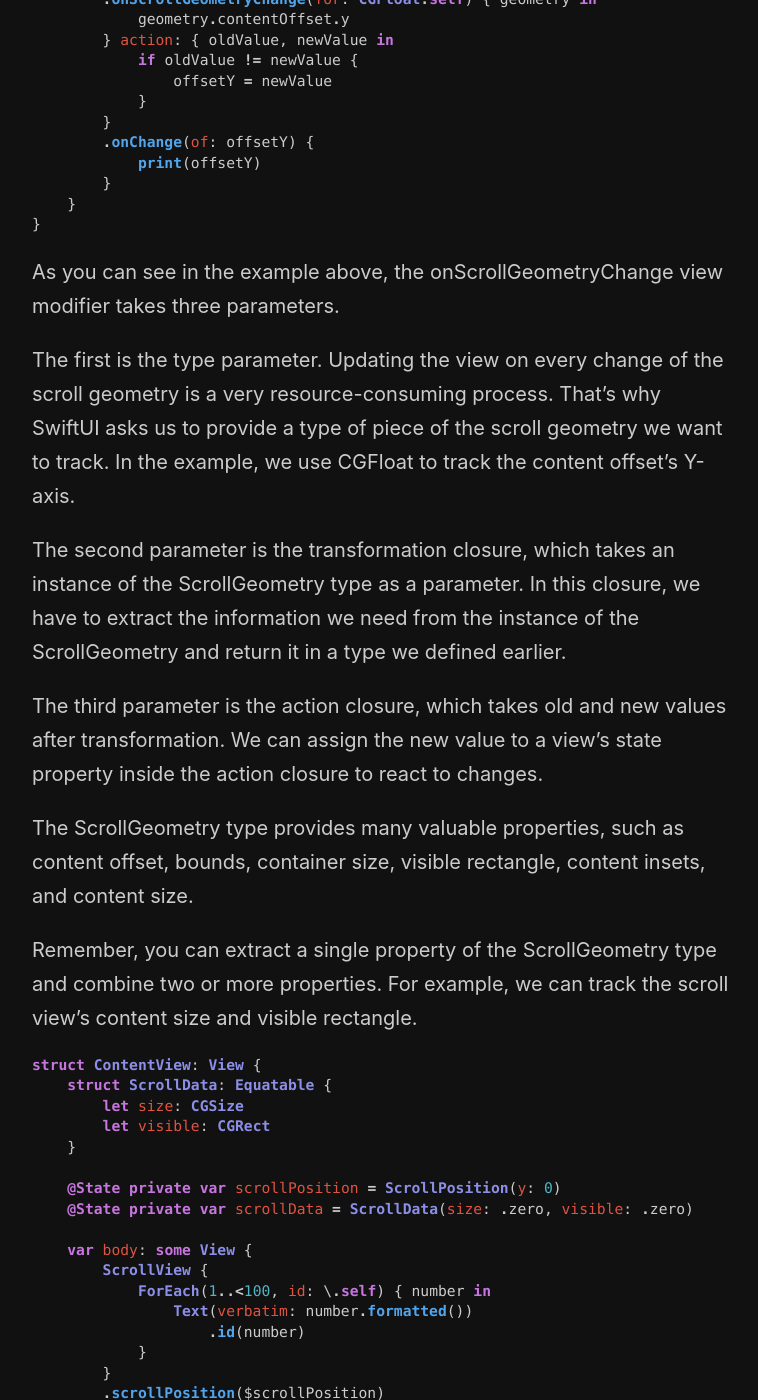
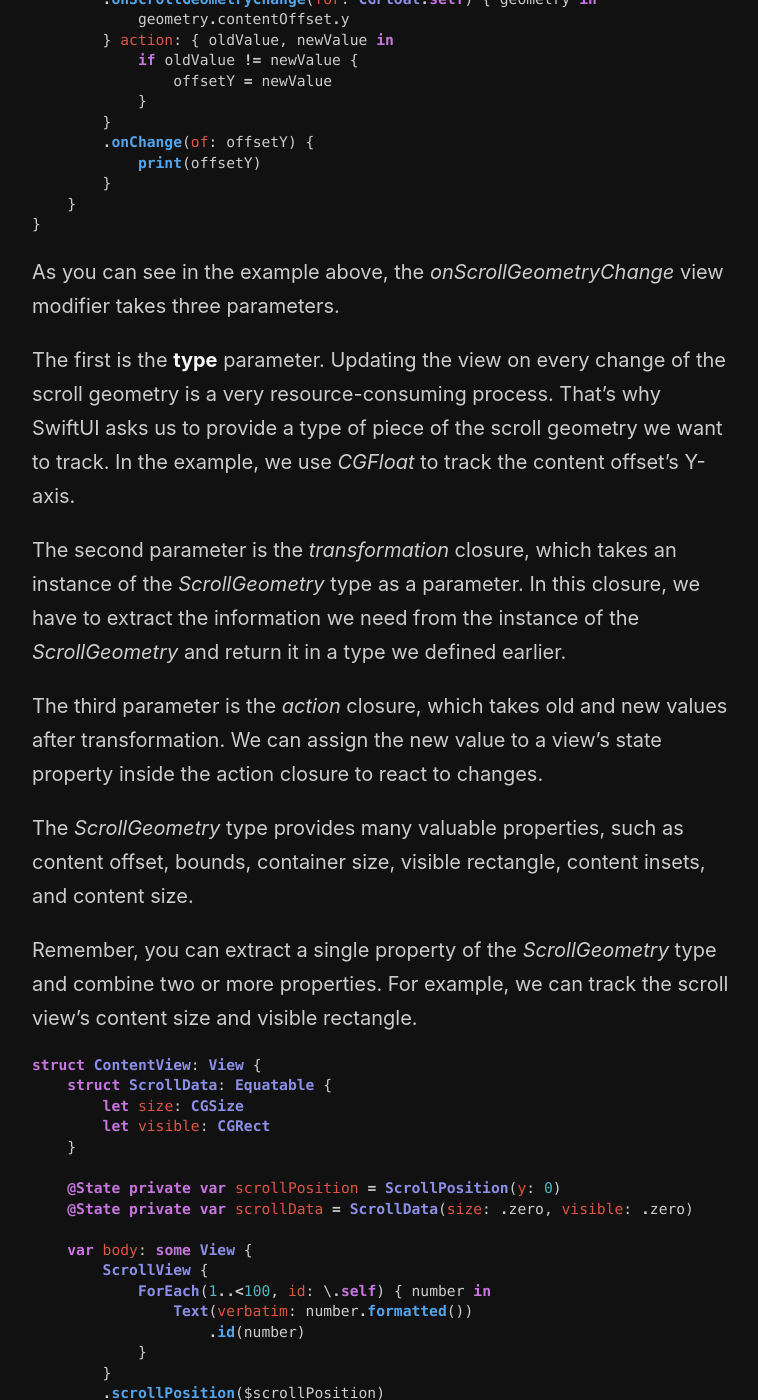
Before and after one commit to mecid/mecid.github.io, a Jekyll site: the page built from _posts/2024-06-25-mastering-scrollview-in-swiftui-scroll-geometry.md, in a window 1280 px wide and 1400 px high, scrolled down 1760 px. Shown: the whole window, without its empty margins (258-1016 px from the left). Built offline with Jekyll 4.4.1, drawn with Linux system fonts in a browser that asks for light colours; some of the changed text lies outside the part shown.

Commit message:
scroll geometry post formatted

````diff
--- a/_posts/2024-06-25-mastering-scrollview-in-swiftui-scroll-geometry.md
+++ b/_posts/2024-06-25-mastering-scrollview-in-swiftui-scroll-geometry.md
@@ -5,11 +5,11 @@ category: Mastering SwiftUI views
 image: /public/scroll-transition.png
 ---
 
-The ScrollPosition type is all you need to programmatically read or change the scroll position. Still, it doesn't provide enough information when a user interacts with a scroll view using gestures. SwiftUI solves this problem by introducing the new ScrollGeometry type. This week, we will learn how to use the new onScrollGeometryChange view modifier to monitor scroll geometry.
+The *ScrollPosition* type is all you need to programmatically read or change the scroll position. Still, it doesn't provide enough information when a user interacts with a scroll view using gestures. SwiftUI solves this problem by introducing the new *ScrollGeometry* type. This week, we will learn how to use the new *onScrollGeometryChange* view modifier to monitor scroll geometry.
 
 {% include friends.html %}
 
-Let me refresh your memory with the example showing the pros and cons of the ScrollPosition type.
+Let me refresh your memory with the example showing the pros and cons of the *ScrollPosition* type.
 
 ```swift
 struct ContentView: View {
@@ -34,7 +34,7 @@ struct ContentView: View {
 
 We bind our scroll view to the state property. When we press the button, the scroll view moves its content offset to a particular point. Whenever the user interacts with the scroll view, our state property changes its value to be positioned by the user. In this case, we can't read the particular content offset.
 
-Fortunately, the SwiftUI framework introduces the ScrollGeometry type with the onScrollGeometryChange view modifier, allowing us to read content offset accurately. Let's take a look at how we can use it.
+Fortunately, the SwiftUI framework introduces the *ScrollGeometry* type with the *onScrollGeometryChange* view modifier, allowing us to read content offset accurately. Let's take a look at how we can use it.
 
 ```swift
 struct ContentView: View {
@@ -63,17 +63,17 @@ struct ContentView: View {
 }
 ```
 
-As you can see in the example above, the onScrollGeometryChange view modifier takes three parameters.
+As you can see in the example above, the *onScrollGeometryChange* view modifier takes three parameters.
 
-The first is the type parameter. Updating the view on every change of the scroll geometry is a very resource-consuming process. That's why SwiftUI asks us to provide a type of piece of the scroll geometry we want to track. In the example, we use CGFloat to track the content offset's Y-axis.
+The first is the **type** parameter. Updating the view on every change of the scroll geometry is a very resource-consuming process. That's why SwiftUI asks us to provide a type of piece of the scroll geometry we want to track. In the example, we use *CGFloat* to track the content offset's Y-axis.
 
-The second parameter is the transformation closure, which takes an instance of the ScrollGeometry type as a parameter. In this closure, we have to extract the information we need from the instance of the ScrollGeometry and return it in a type we defined earlier.
+The second parameter is the *transformation* closure, which takes an instance of the *ScrollGeometry* type as a parameter. In this closure, we have to extract the information we need from the instance of the *ScrollGeometry* and return it in a type we defined earlier.
 
-The third parameter is the action closure, which takes old and new values after transformation. We can assign the new value to a view's state property inside the action closure to react to changes.
+The third parameter is the *action* closure, which takes old and new values after transformation. We can assign the new value to a view's state property inside the action closure to react to changes.
 
-The ScrollGeometry type provides many valuable properties, such as content offset, bounds, container size, visible rectangle, content insets, and content size.
+The *ScrollGeometry* type provides many valuable properties, such as content offset, bounds, container size, visible rectangle, content insets, and content size.
 
-Remember, you can extract a single property of the ScrollGeometry type and combine two or more properties. For example, we can track the scroll view's content size and visible rectangle.
+Remember, you can extract a single property of the *ScrollGeometry* type and combine two or more properties. For example, we can track the scroll view's content size and visible rectangle.
 
 ```swift
 struct ContentView: View {
@@ -107,6 +107,6 @@ struct ContentView: View {
 }
 ```
 
-As you can see in the example above, we introduce the ScrollData holding size and rectangle properties. While using the onScrollGeometryChange view modifier, we pass the ScrollData type as the returning type of the transform closure, where we extract all the needed data from the instance of the ScrollGeometry type.
+As you can see in the example above, we introduce the *ScrollData* holding size and rectangle properties. While using the *onScrollGeometryChange* view modifier, we pass the *ScrollData* type as the returning type of the transform closure, where we extract all the needed data from the instance of the *ScrollGeometry* type.
 
 Today, we learned how to efficiently track and monitor scroll geometry changes in SwiftUI. I hope you enjoy the post. Feel free to follow me on [Twitter](https://twitter.com/mecid) and ask your questions related to this post. Thanks for reading, and see you next week!
````
